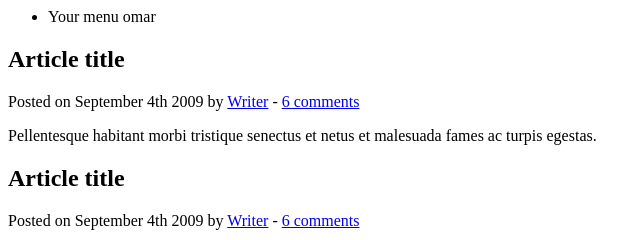
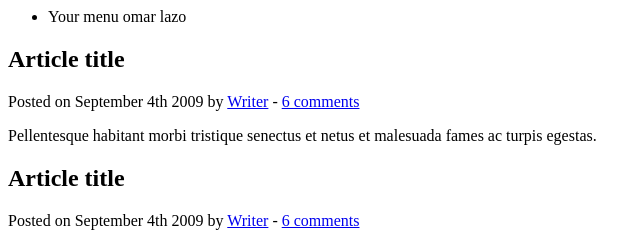
Before and after one commit to ant-lazo/repositorio2, a plain HTML site: page index.html in a window 1280 px wide. Shown: the top 240 px of the page, 0-640 px from the left. Drawn offline with Linux system fonts and the light colour scheme.

```diff
--- a/index.html
+++ b/index.html
@@ -10,7 +10,7 @@
 	<header>
 		<nav>
 			<ul>
-				<li>Your menu omar </li>
+				<li>Your menu omar lazo </li>
 			</ul>
 		</nav>
 	</header>
```
